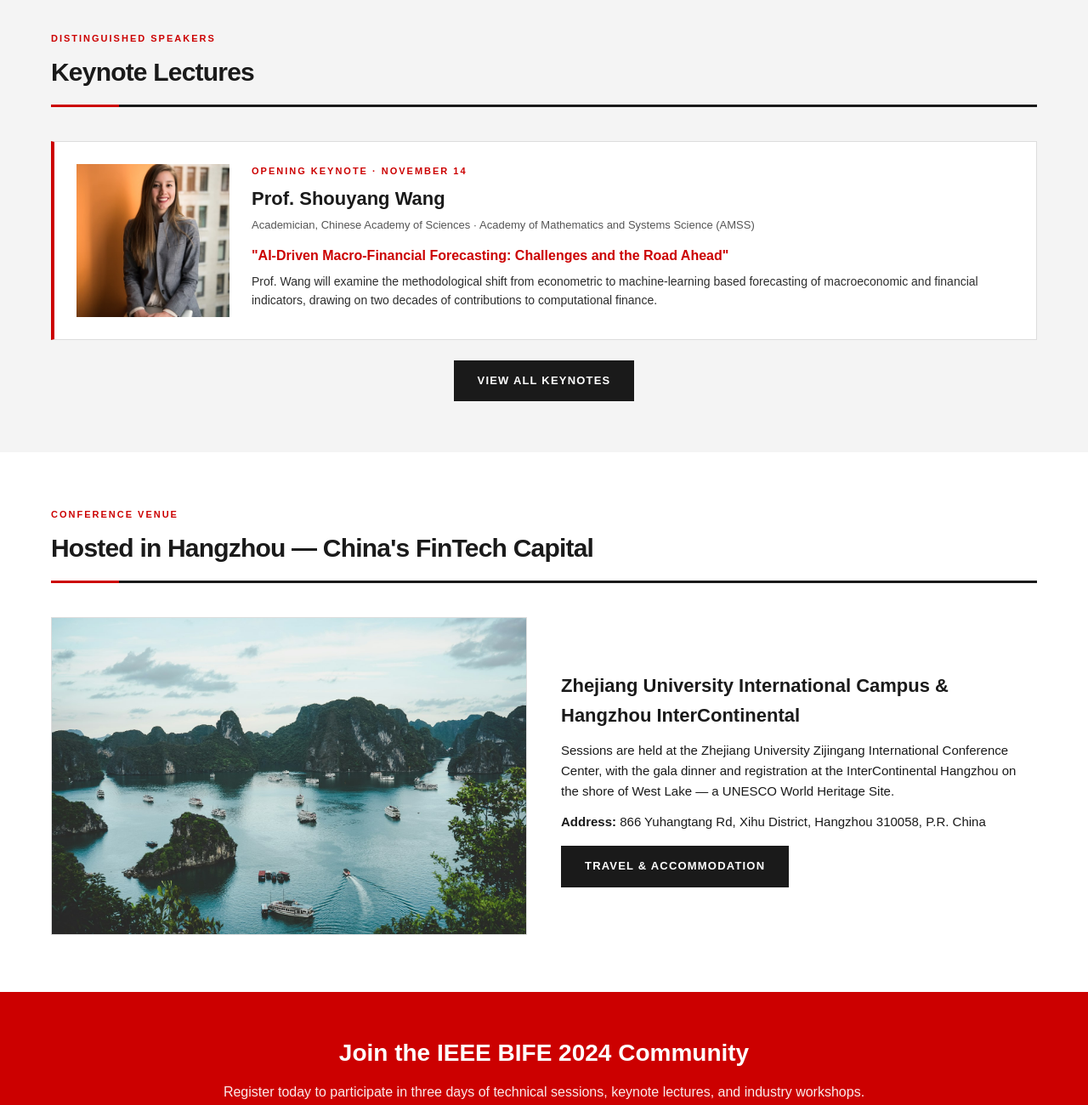
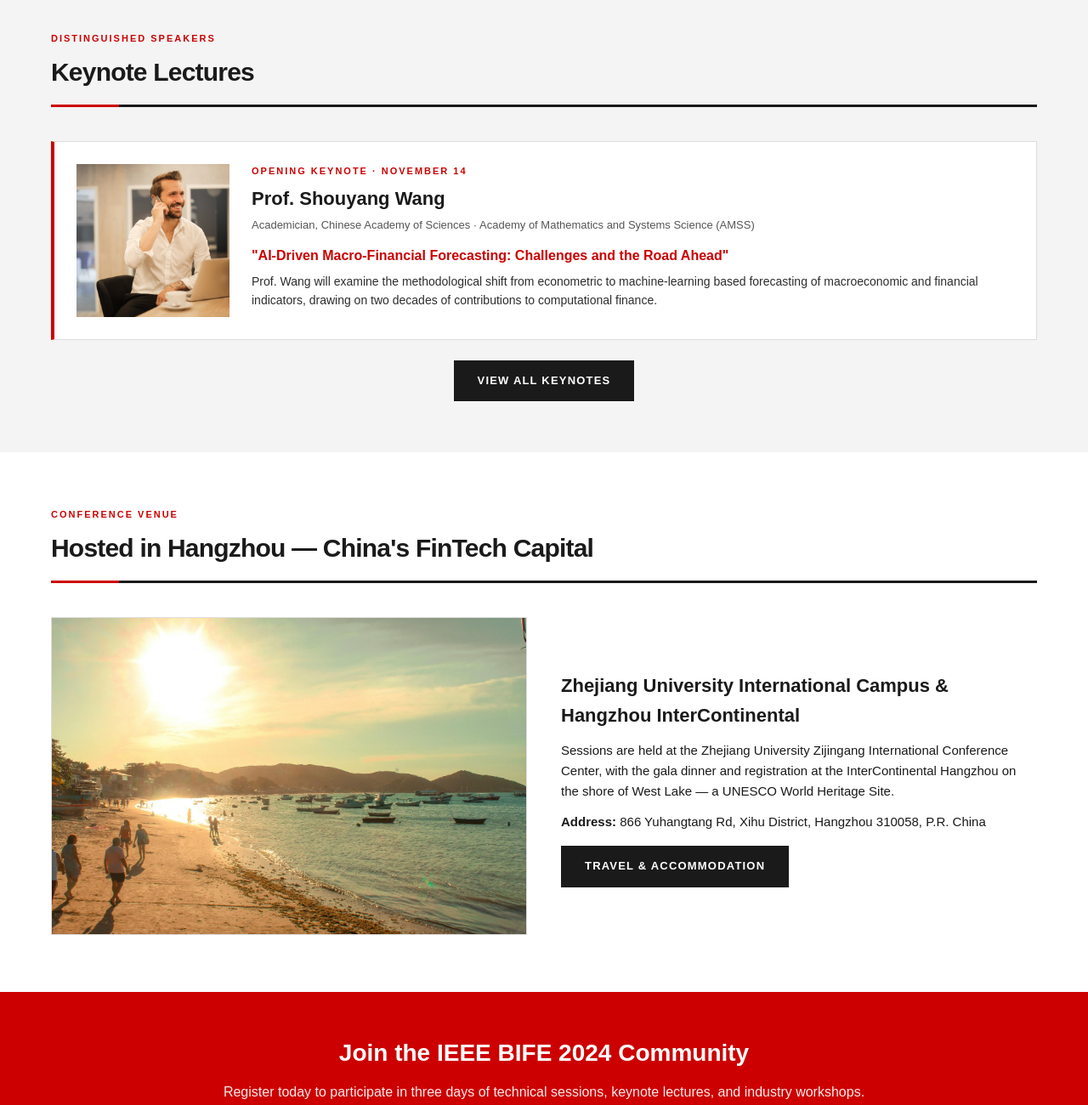
Before and after one commit to fanshiyu35/bife-2024, a plain HTML site: page index.html in a window 1280 px wide. Shown: the part 2948-4248 px from the top of the page at 85% size. Drawn offline with Linux system fonts and the light colour scheme.

Commit message:
Add photos and supporting docs

```diff
--- a/index.html
+++ b/index.html
@@ -216,7 +216,7 @@
       <h2 class="section-title">Keynote Lectures</h2>
     </div>
     <div class="keynote-card">
-      <div class="keynote-photo" style="background-image:url('assets/images/keynote1.jpg')"></div>
+      <div class="keynote-photo" style="background-image:url('images/keynote_asian1.jpg')"></div>
       <div class="keynote-body">
         <div class="label">Opening Keynote · November 14</div>
         <h3>Prof. Shouyang Wang</h3>
@@ -240,7 +240,7 @@
     </div>
     <div class="two-col">
       <div>
-        <img src="assets/images/west-lake.jpg" alt="Hangzhou West Lake">
+        <img src="images/west_lake.jpg" alt="Hangzhou West Lake">
       </div>
       <div>
         <h3 style="font-size:22px; margin-bottom:12px">Zhejiang University International Campus &amp; Hangzhou InterContinental</h3>
```
Also changed, not shown: images/conference_venue.jpg (added), images/fintech_data.jpg (added), images/hangzhou_skyline.jpg (added), images/keynote_asian1.jpg (added), images/keynote_asian2.jpg (added), images/west_lake.jpg (added).
